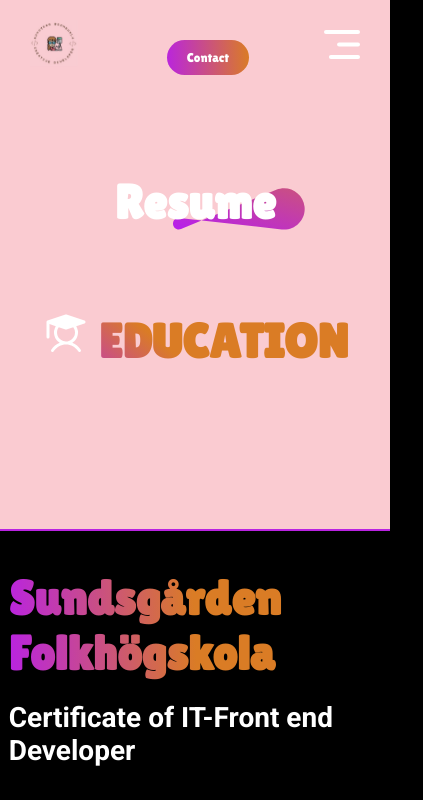
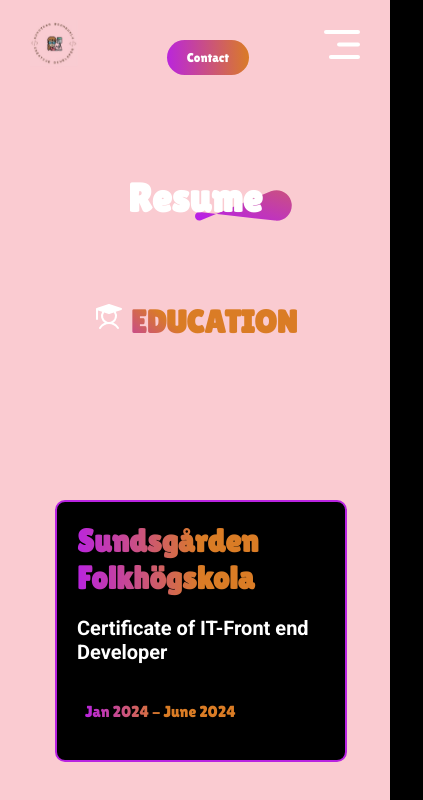
Before and after one commit to KunnikarB/portfolio, a React (Vite) app: page /resume in a window 390 px wide. Shown: the top 800 px of the page, 423 px wide, since content can reach past the window. Built offline with nearby package versions, Linux system fonts and the light colour scheme.

Commit message:
modified style

```diff
--- a/src/Components/Resume/Resume.css
+++ b/src/Components/Resume/Resume.css
@@ -88,32 +88,40 @@
   transition: 0.4s;
 }
 
-@media (max-width: 768px) {
-  .services {
-    margin: 80px 20px;
+@media (max-width: 500px) {
 
+
+  .services .services-title h1 {
+    font-size: 2.5em;
   }
 
-  .services-title h1 {
-    font-size: 3em;
+  .services .services-title img {
+    width: 50%;
   }
 
-  .services-title img {
-    width: 60%;
+  .services .title {
+    font-size: 2em;
+  }
+  .services-container {
+    grid-template-columns: 1fr;
+    width: 80%;
   }
 
-  .services-container {
-    grid-template-columns: 1fr;
-
+  .services .services-format {
+    padding: 20px;
+    align-items: start;
   }
 
-  .services-format {
-    padding: 40px;
-    align-items: center;
+  .services .services-format h4 {
+    font-size: 20px;
   }
 
-  .services-format h2 {
+  .services .services-format h3 {
     font-size: 2em;
+  }
+
+  .services .services-format p {
+    font-size: 16px;
   }
 
   .services-format p {
@@ -121,3 +129,11 @@
   }
 
 }
+
+@media screen and (max-width: 350px){
+  .services-container {
+    grid-template-columns: 1fr;
+    width: 100%;
+  }
+
+}
--- a/src/Components/Resume/Resume.jsx
+++ b/src/Components/Resume/Resume.jsx
@@ -29,7 +29,9 @@
           );
         })}
       </div>
+
       <h2 className='title'><SiWorkplace /> WORK EXPERIENCE</h2>
+
       <div className='services-container'>
         {works_data.map((work,index) => {
           return (
```
